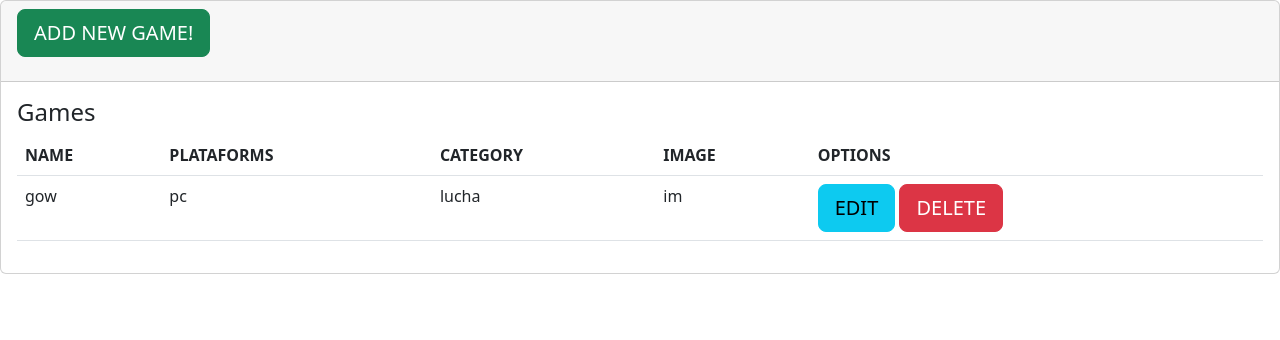
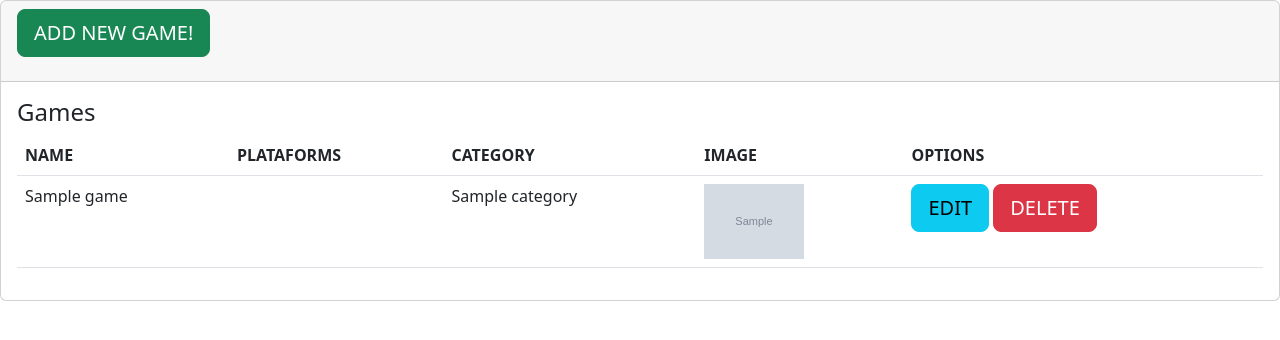
Before and after one commit to JStevenC10/VideoGames-CRUD, a Django app: template games/templates/games.html in a window 1280 px wide. Shown: the part 56-396 px from the top of the page. Run offline with Django 3.2, Linux system fonts and the light colour scheme; the template is opened without the code that fills it: most values are stand-ins (such as "Sample title", 1, 10 or a date in 2020); grey boxes marked "Sample" are stand-in pictures.

Commit message:
image ready

```diff
--- a/games/templates/blog.html
+++ b/games/templates/blog.html
@@ -5,7 +5,7 @@
 {% block content %}
     <div class="p-5 bg-light">
         <div class="container">
-            <h1 class="display-3">BIENVENIDO AL MEJOR SITIO WEB</h1>
+            <h1 class="display-3">BIENVENIDO AL MEJOR SITIO WEB DE VIDEO JUEGOS OLD SCHOOL</h1>
             <p class="lead">COMPARTE TUS MEJORES JUEGOS</p>
             <hr class="my-2">
             <p class="lead">
--- a/games/templates/games.html
+++ b/games/templates/games.html
@@ -22,16 +22,18 @@
                     </tr>
                 </thead>
                 <tbody>
+                    {% for game in games %}
                         <tr>
-                        <td>gow</td>
-                        <td>pc</td>
-                        <td>lucha</td>
-                        <td>im</td>
+                            <td>{{game.name}}</td>
+                            <td>{{game.plataforms}}</td>
+                            <td>{{game.category}}</td>
+                            <td><img src="{{game.image.url}}" width="100px"></td>
                             <td>
                                 <a class="btn btn-info btn-lg" href="{% url 'update' %}">EDIT</a>
                                 <a class="btn btn-danger btn-lg" href="{% url 'delete' %}">DELETE</a>
                             </td>
                         </tr>
+                    {% endfor %}
                 </tbody>
             </table>
         </div>
--- a/games/urls.py
+++ b/games/urls.py
@@ -1,5 +1,7 @@
 from django.urls import path
 from . import views
+from django.conf import settings
+from django.contrib.staticfiles.urls import static
 
 urlpatterns = [
     path('blog/', views.blog, name='blog'),
@@ -7,5 +9,5 @@ urlpatterns = [
     path('addGame/', views.addGame, name='add'),
     path('updateGame/', views.updateGame, name='update'),
     path('deleteGame/', views.deleteGame, name='delete'),
-    path('contact/', views.contact, name='contact')
-]
+    path('contact/', views.contact, name='contact'),
+] + static(settings.MEDIA_URL, document_root=settings.MEDIA_ROOT)
```
Also changed, not shown: games/views.py (+6 -1 lines). Lines whose indentation alone changed are shown as unchanged.
